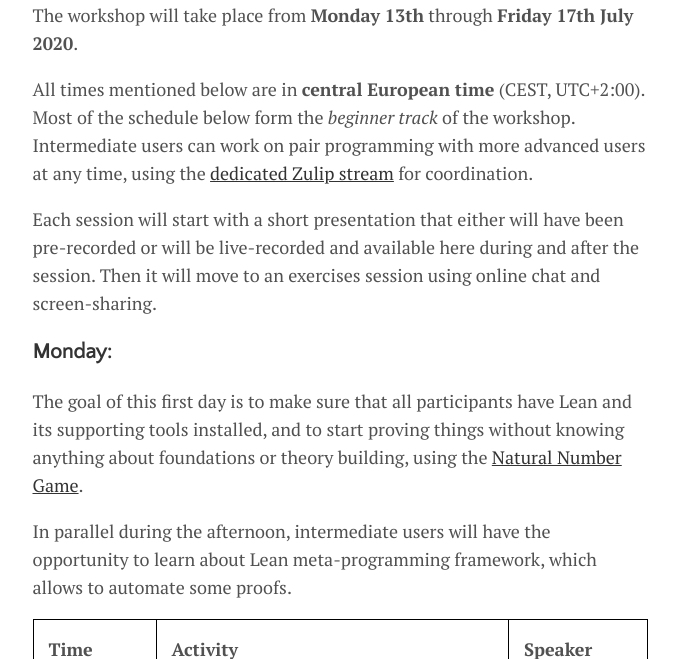
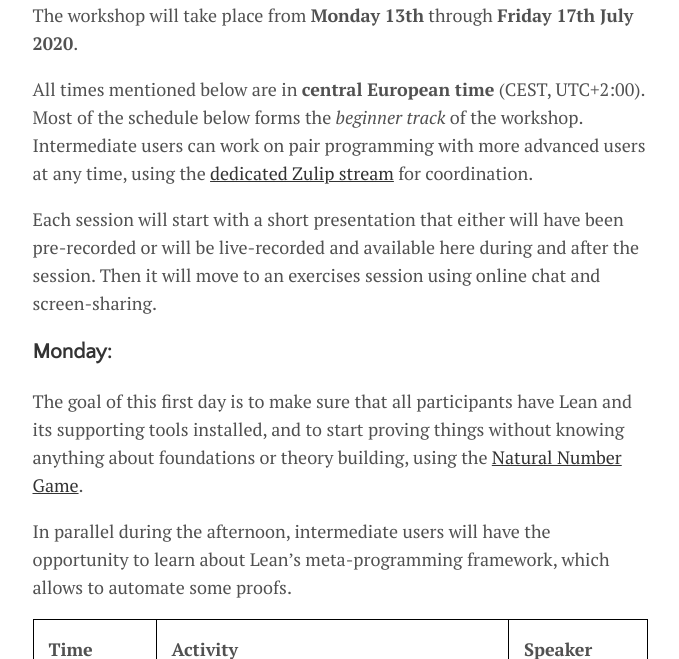
Before and after one commit to leanprover-community/lftcm2020, a Jekyll site: the page built from schedule.md, in a window 1280 px wide and 900 px high. Shown: the part 169-828 px from the top of the window, without its empty margins (300-979 px from the left). Built offline with Jekyll 4.4.1, drawn with Linux system fonts in a browser that asks for light colours; some of the changed text lies outside the part shown.

Commit message:
Apply suggestions from code review
Co-authored-by: Rob Lewis <Rob.y.lewis@gmail.com>
Co-authored-by: Vierkantor <Vierkantor@users.noreply.github.com>

```diff
--- a/schedule.md
+++ b/schedule.md
@@ -7,7 +7,7 @@ author: "Community"
 The workshop will take place from **Monday 13th** through **Friday 17th July 2020**.
 
 All times mentioned below are in **central European time** (CEST, UTC+2:00).
-Most of the schedule below form the *beginner track* of the workshop.
+Most of the schedule below forms the *beginner track* of the workshop.
 Intermediate users can work on pair programming with more advanced
 users at any time, using the
 [dedicated Zulip stream](https://leanprover.zulipchat.com/#narrow/stream/238830-Lean-for.20the.20curious.20mathematician.202020)
@@ -27,7 +27,7 @@ without knowing anything about foundations or theory building,
 using the [Natural Number Game](http://wwwf.imperial.ac.uk/~buzzard/xena/natural_number_game/).
 
 In parallel during the afternoon, intermediate users will have the
-opportunity to learn about Lean meta-programming framework, which allows
+opportunity to learn about Lean's meta-programming framework, which allows
 to automate some proofs.
 
 Time | Activity | Speaker
```
Also changed, not shown: other parts of schedule.md (+2 -2 lines).
